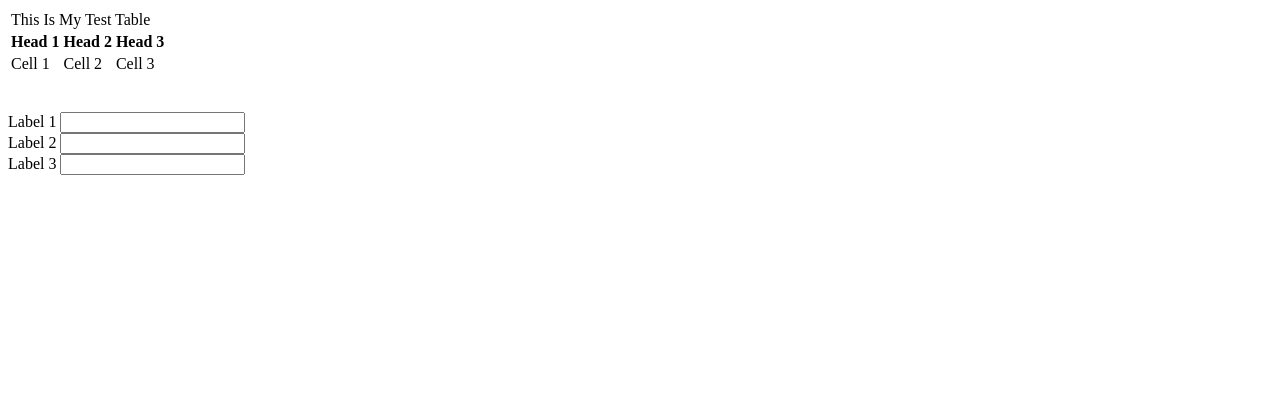
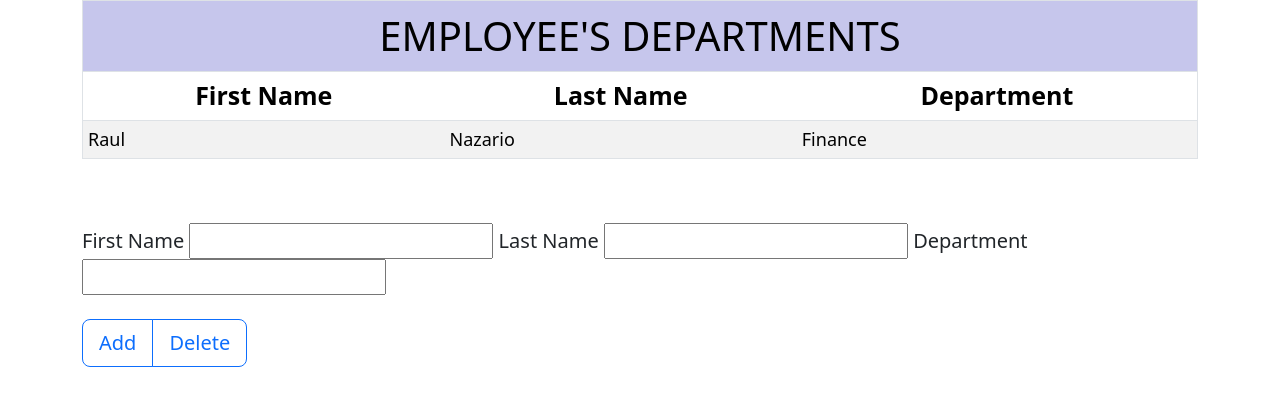
Before and after one commit to RaulNaza/Week10CodingAssignment, a website: page index.html in a window 1280 px wide. Drawn offline with nearby package versions, Linux system fonts and the light colour scheme.

Commit message:
Added Style to Table and Form

```diff
--- a/index.html
+++ b/index.html
@@ -4,46 +4,54 @@
     <meta charset="UTF-8">
     <meta name="viewport" content="width=device-width, initial-scale=1.0">
     <title>Week 10</title>
-    <!-- <link rel="stylesheet" href="/node_modules/bootstrap/dist/css/bootstrap.css"> -->
+    <link rel="stylesheet" href="node_modules/bootstrap/dist/css/bootstrap.css">
 
 </head>
 <body>
 
 
-    <div>
-        <table id="table1">
+    <div class="container-sm">
+        <table id="table1" class="table table-striped">
             <thead>
                 <tr>
-                    <td colspan="100">This Is My Test Table</td>
+                    <td id="tableHeading" colspan="100" class="text-uppercase fs-1">Employee's Departments</td>
                 </tr>
-                <tr>
-                    <th>Head 1</th>
-                    <th>Head 2</th>
-                    <th>Head 3</th>
+                <tr id="dataHeading">
+                    <th>First Name</th>
+                    <th>Last Name</th>
+                    <th>Department</th>
                 </tr>
             </thead>
             <tbody>
-                <tr>
-                    <td>Cell 1</td>
-                    <td>Cell 2</td>
-                    <td>Cell 3</td>
+                <tr id="data">
+                    <td>Raul</td>
+                    <td>Nazario</td>
+                    <td>Finance</td>
                 </tr>
             </tbody>
         </table>
     </div>
     <br>
     <br>
-    <div>
-        <form id="form1">
-            <label for="label1">Label 1</label>
-            <input type="text" id="label1"><br>
-            <label for="label2">Label 2</label>
-            <input type="text" id="label2"><br>
-            <label for="label3">Label 3</label>
-            <input type="text" id="label3">
+    <div class="container-sm">
+        <form id="form1" class="form">
+            <label for="firstName">First Name</label>
+            <input type="text" id="firstName">
+            <label for="lastName">Last Name</label>
+            <input type="text" id="lastName">
+            <label for="department">Department</label>
+            <input type="text" id="department">
         </form>
     </div>
 
+    <br>
+
+    <div class="container">
+        <div class="btn-group btn-group-lg">
+            <button class="btn btn-outline-primary">Add</button>
+            <button class="btn btn-outline-primary">Delete</button>
+        </div>
+    </div>
 
     <script src="index.js"></script>
     <script src="node_modules/jquery/dist/jquery.js"></script>
--- a/index.js
+++ b/index.js
@@ -1,3 +1,25 @@
 let myTable = document.getElementById('table1');
+myTable.border = "1";
+myTable.style.fontSize = "25px";
 
-myTable.style.border = "1px black";
+let tHeading = document.getElementById('tableHeading');
+tHeading.style.textAlign = "center";
+tHeading.style.backgroundColor = "rgb(198, 198, 236)";
+
+let thElements = document.getElementsByTagName('th');
+    for (let i = 0; i < thElements.length; i++){
+        thElements[i].style.padding = '5px';
+        thElements[i].style.textAlign = 'center';
+    }
+
+let tdElements = document.getElementsByTagName('td');
+    for (let i = 0; i < tdElements.length; i++){
+        tdElements[i].style.padding = '5px';
+    }
+
+let tData = document.getElementById('data');
+tData.style.fontSize = '18px';
+
+
+let myForm = document.getElementById('form1');
+myForm.style.fontSize = "20px";
```
